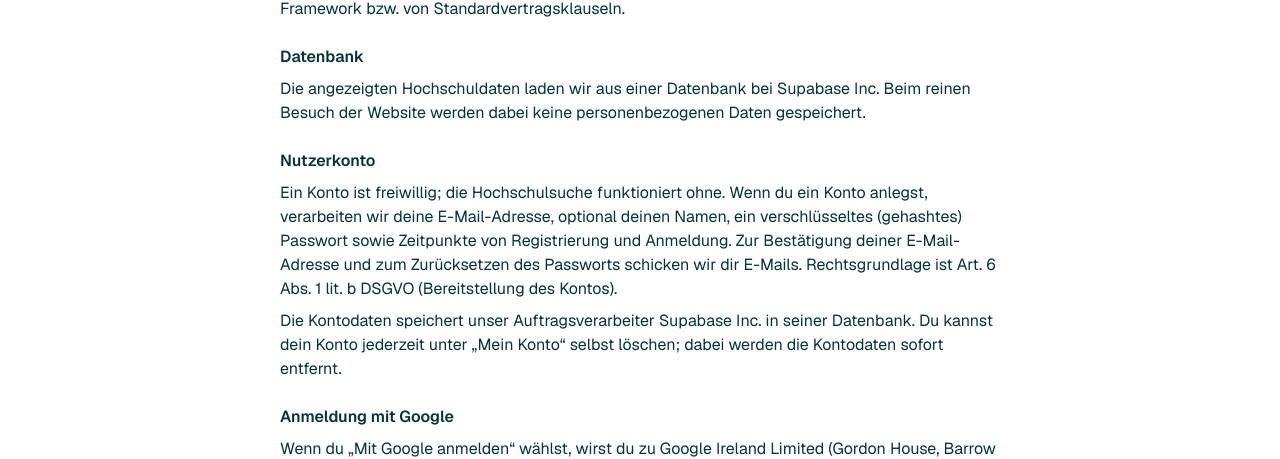
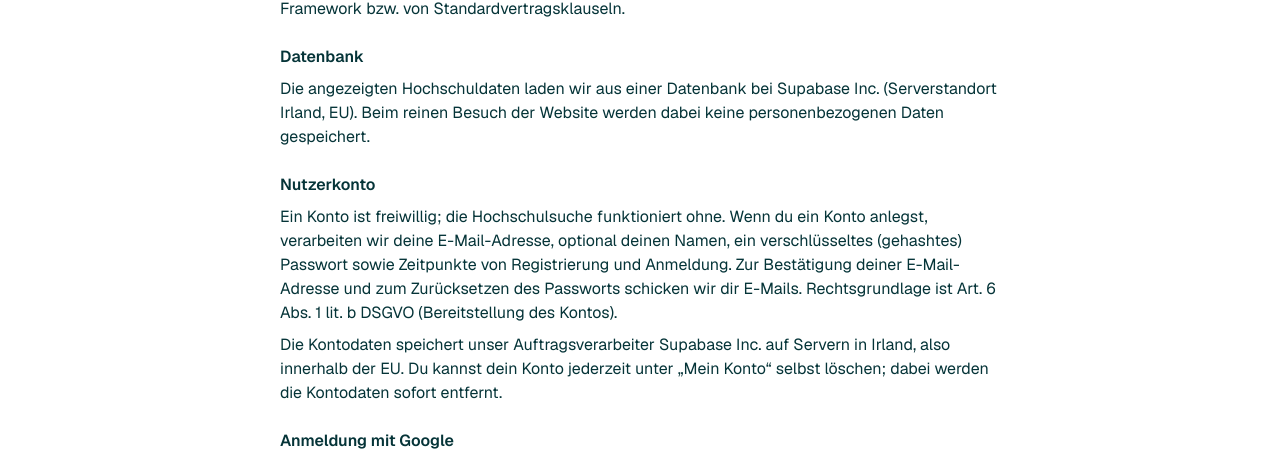
Before and after one commit to lassegermer486-lgtm/Pathly, a Next.js app in the folder apps/web/: page /datenschutz in a window 1280 px wide. Shown: the part 423-882 px from the top of the page. Built offline with nearby package versions, Linux system fonts and the light colour scheme; no server answers.

Commit message:
Datenschutz: Supabase-Serverstandort Irland (EU) ergänzt

```diff
--- a/apps/web/src/app/datenschutz/page.tsx
+++ b/apps/web/src/app/datenschutz/page.tsx
@@ -39,7 +39,7 @@ export default function DatenschutzPage() {
           <h2>Datenbank</h2>
           <p className="mt-2">
             Die angezeigten Hochschuldaten laden wir aus einer Datenbank bei
-            Supabase Inc. Beim reinen Besuch der Website werden dabei keine
+            Supabase Inc. (Serverstandort Irland, EU). Beim reinen Besuch der Website werden dabei keine
             personenbezogenen Daten gespeichert.
           </p>
         </section>
@@ -55,8 +55,8 @@ export default function DatenschutzPage() {
             (Bereitstellung des Kontos).
           </p>
           <p className="mt-2">
-            Die Kontodaten speichert unser Auftragsverarbeiter Supabase Inc. in
-            seiner Datenbank. Du kannst dein Konto jederzeit unter „Mein Konto“
+            Die Kontodaten speichert unser Auftragsverarbeiter Supabase Inc. auf
+            Servern in Irland, also innerhalb der EU. Du kannst dein Konto jederzeit unter „Mein Konto“
             selbst löschen; dabei werden die Kontodaten sofort entfernt.
           </p>
         </section>
```
